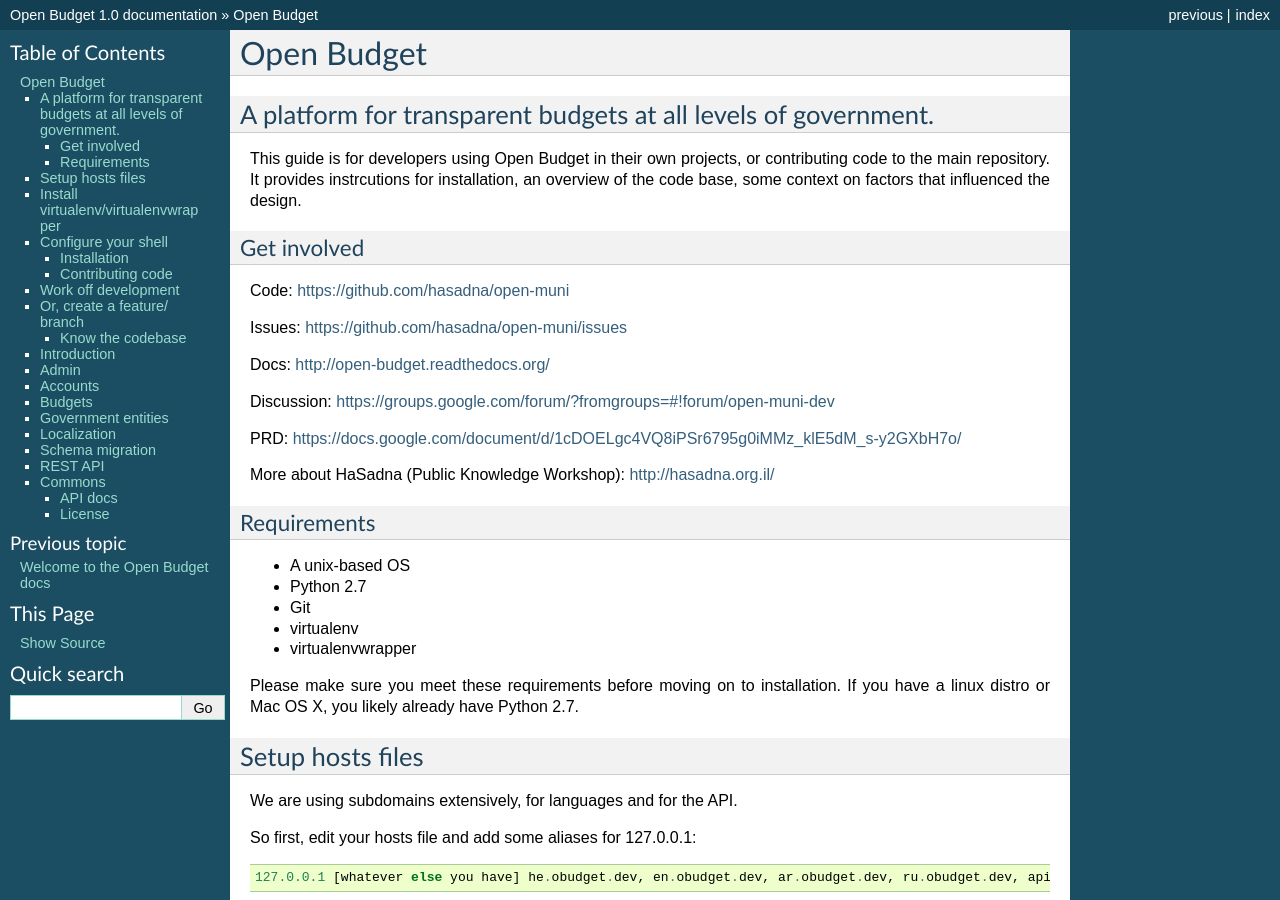
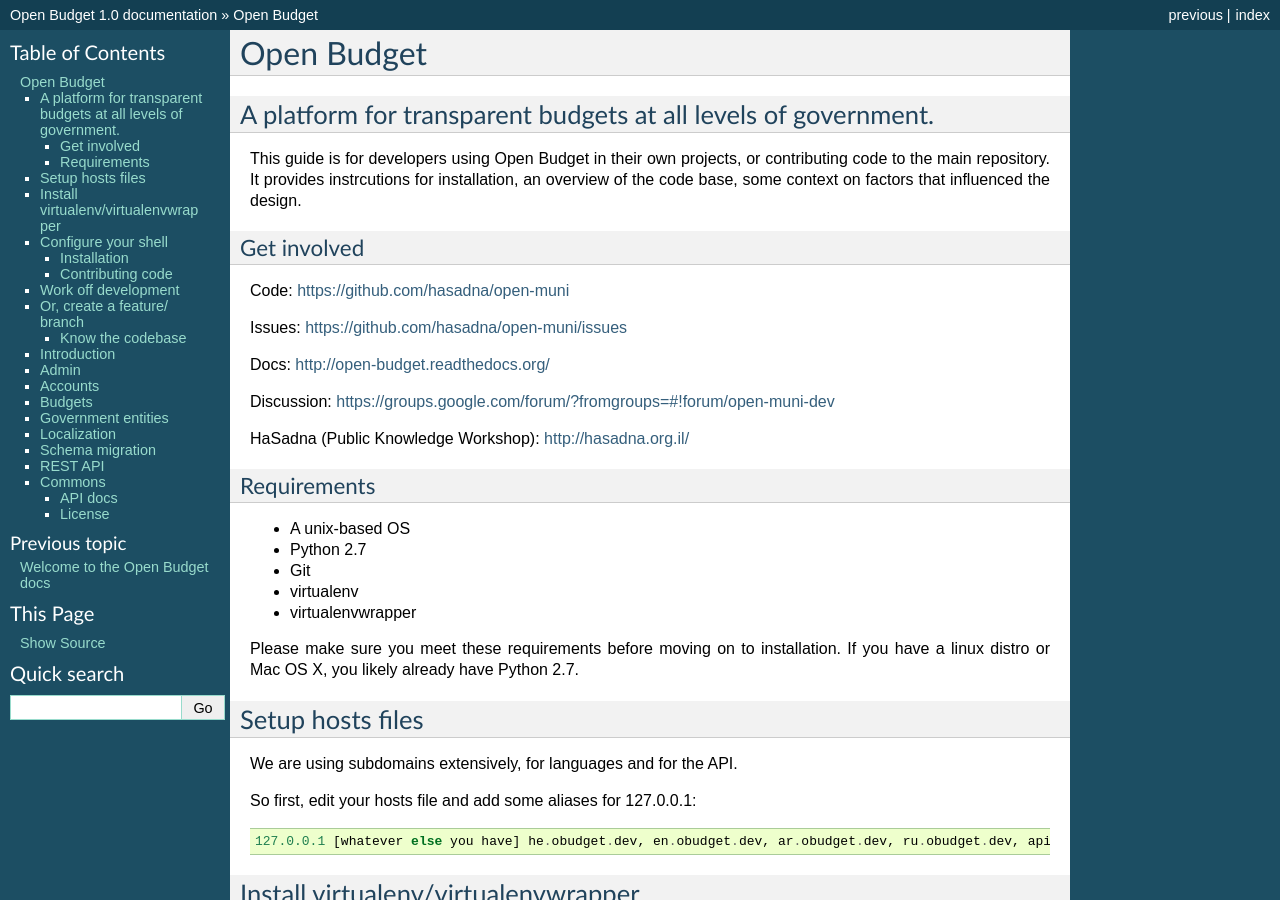
Before and after one commit to pwalsh/openbudgets, a Sphinx documentation site: the page built from docs/guide/index.rst, in a window 1280 px wide and 900 px high. Built offline with Sphinx 7.4.7, drawn with Linux system fonts in a browser that asks for light colours.

```diff
--- a/docs/guide/index.rst
+++ b/docs/guide/index.rst
@@ -17,9 +17,7 @@
 
 Discussion: https://groups.google.com/forum/?fromgroups=#!forum/open-muni-dev
 
-PRD: https://docs.google.com/document/d/1cDOELgc4VQ8iPSr6795g0iMMz_klE5dM_s-y2GXbH7o/
-
-More about HaSadna (Public Knowledge Workshop): http://hasadna.org.il/
+HaSadna (Public Knowledge Workshop): http://hasadna.org.il/
 
 Requirements
 ------------
```
Also changed, not shown: README.rst (+5 -3 lines).
